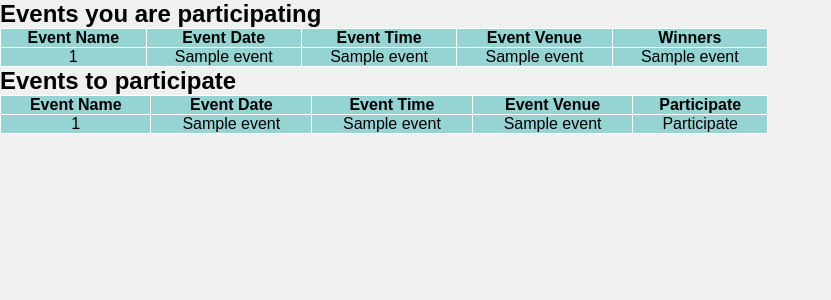
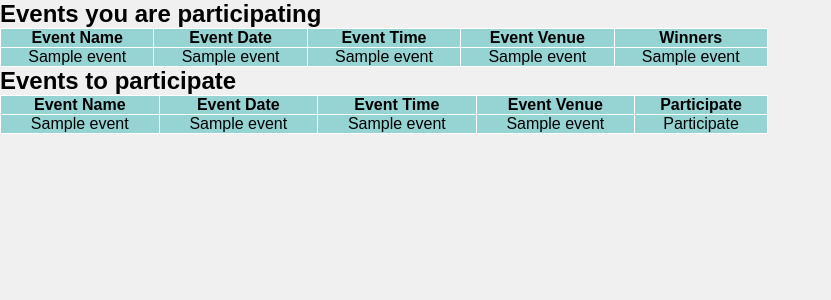
Before and after one commit to Baron105/DBMS-WebApp, a Flask app: template templates/index.html in a window 1280 px wide. Shown: the top 300 px of the page, without its empty margins (0-831 px from the left). Run offline with Flask 3, Linux system fonts and the light colour scheme; the template is opened without the code that fills it: most values are stand-ins (such as "Sample title", 1, 10 or a date in 2020); some libraries are stand-ins or nearby versions.

Commit message:
participate

```diff
--- a/app.py
+++ b/app.py
@@ -93,23 +93,23 @@ def index(fest_id, organise, student):
 
     if fest_id > 1000:
         cursor.execute(
-            f"SELECT event_name,event_date,event_time,event_venue,event_winner from event NATURAL JOIN participating_ext where fest_id = {fest_id}"
+            f"SELECT event_id,event_name,event_date,event_time,event_venue,event_winner from event NATURAL JOIN participating_ext where fest_id = {fest_id}"
         )
         participating_event = cursor.fetchall()
 
         cursor.execute(
-            f"SELECT event_name,event_date,event_time,event_venue from event where event_id not in (select event_id from participating_ext where fest_id = {fest_id})"
+            f"SELECT event_id,event_name,event_date,event_time,event_venue from event where event_id not in (select event_id from participating_ext where fest_id = {fest_id})"
         )
         non_participating_event = cursor.fetchall()
 
     else:
         cursor.execute(
-            f"SELECT event_name,event_date,event_time,event_venue,event_winner from event NATURAL JOIN participating_int where fest_id = {fest_id}"
+            f"SELECT event_id,event_name,event_date,event_time,event_venue,event_winner from event NATURAL JOIN participating_int where fest_id = {fest_id}"
         )
         participating_event = cursor.fetchall()
 
         cursor.execute(
-            f"SELECT event_name,event_date,event_time,event_venue from event where event_id not in (select event_id from participating_int where fest_id = {fest_id})"
+            f"SELECT event_id,event_name,event_date,event_time,event_venue from event where event_id not in (select event_id from participating_int where fest_id = {fest_id})"
         )
         non_participating_event = cursor.fetchall()
 
@@ -126,6 +126,21 @@ def index(fest_id, organise, student):
         non_participating_event=non_participating_event,
     )
 
+@app.route("/participate/<int:fest_id>/<int:event_id>/<int:organise>/<int:student>", methods=["GET", "POST"])
+def participate(fest_id, event_id,organise,student):
+    """Participate page"""
+    cursor = conn.cursor()
+    if fest_id > 1000:
+        cursor.execute(
+            f"INSERT INTO participating_ext VALUES ({fest_id},{event_id})"
+        )
+    else:
+        cursor.execute(
+            f"INSERT INTO participating_int VALUES ({fest_id},{event_id})"
+        )
+    conn.commit()
+    cursor.close()
+    return redirect(url_for("index", fest_id=fest_id, organise=organise, student = student))
 
 @app.route("/register", methods=["GET", "POST"])
 def register():
--- a/templates/index.html
+++ b/templates/index.html
@@ -20,12 +20,12 @@
 
 {% for event in participating_event%}
     <tr>
-        <td>{{event[0]}}</td>
         <td>{{event[1]}}</td>
         <td>{{event[2]}}</td>
         <td>{{event[3]}}</td>
+        <td>{{event[4]}}</td>
         <!-- the participate button will put the event from list to -->
-        <td>{{event[4]}}</td>
+        <td>{{event[5]}}</td>
     </tr>
 {%endfor%}
 </table>
@@ -46,12 +46,12 @@
 
         {% for event in non_participating_event%}
             <tr>
-                <td>{{event[0]}}</td>
                 <td>{{event[1]}}</td>
                 <td>{{event[2]}}</td>
                 <td>{{event[3]}}</td>
+                <td>{{event[4]}}</td>
                 <!-- the participate button will put the event from list to -->
-                <td><a href="">Participate</a></td>
+                <td><a href="{{url_for('participate',fest_id=fest_id,event_id =event[0],organise=organise,student=student )}}">Participate</a></td>
             </tr>
         {%endfor%}
         </table>
```
